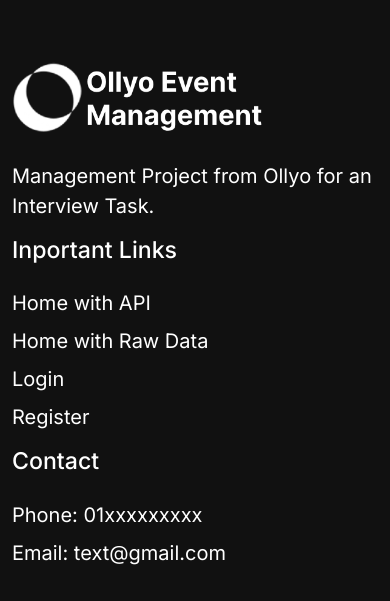
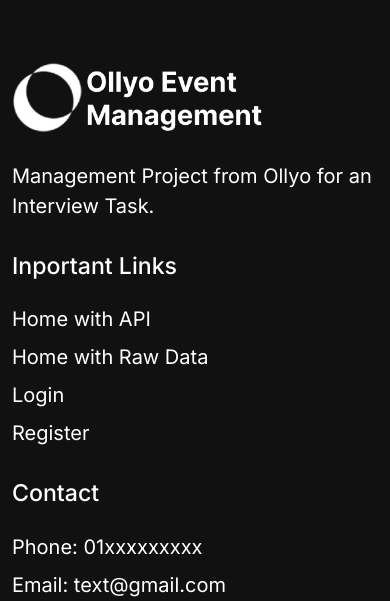
Before and after one commit to so8uj/ollyo-event-management, a PHP site: page /index.php in a window 390 px wide. Shown: the part 653-1254 px from the top of the page. Run offline with PHP 8.4, Linux system fonts and the light colour scheme; data comes from the database, SQL or seed files in the repository; grey boxes are pictures that could not be loaded.

Commit message:
Responsive Updated

```diff
--- a/includes/frontend/footer.php
+++ b/includes/frontend/footer.php
@@ -1,6 +1,6 @@
 <footer class="section-padding main-footer">
         <div class="container">
-            <div class="row">
+            <div class="row row-gap-3 row-gap-lg-0">
                 <div class="col-lg-6">
                     <div class="footer-box">
                         <img src="./assets/img/ollyo-event-management.webp" class="footer-logo" alt="Footer Logo">
```
